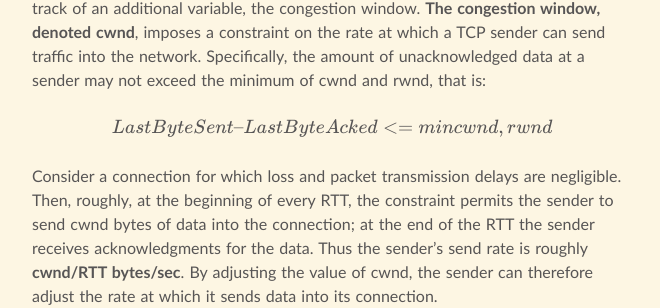
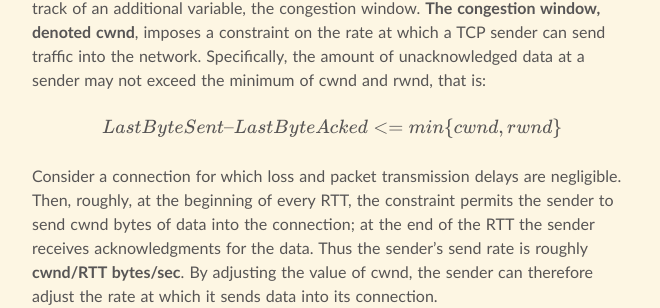
Before and after one commit to SaltyFish123/SaltyFish123.github.io, a Jekyll site: the page built from _posts/2022-08-04-Network_Transport_Layer.md, in a window 1280 px wide and 900 px high, scrolled down 13216 px. Shown: the part 144-452 px from the top of the window, without its empty margins (308-968 px from the left). Built offline with Jekyll 4.4.1, drawn with Linux system fonts in a browser that asks for light colours; nearby versions of some CDN libraries; comment, search, counter and statistics services are not loaded.

Commit message:
Modify formula latex syntax

```diff
--- a/_posts/2022-08-04-Network_Transport_Layer.md
+++ b/_posts/2022-08-04-Network_Transport_Layer.md
@@ -138,7 +138,7 @@ In this attack, the attacker(s) send a large number of TCP SYN segments, without
 
 Let's first examine **how a TCP sender limits the rate at which it sends traffic into its connection**. The TCP congestion-control mechanism operating at the sender keeps track of an additional variable, the congestion window. **The congestion window, denoted cwnd**, imposes a constraint on the rate at which a TCP sender can send traffic into the network. Specifically, the amount of unacknowledged data at a sender may not exceed the minimum of cwnd and rwnd, that is:
 
-$$ LastByteSent – LastByteAcked <= min{cwnd, rwnd} $$
+$$ LastByteSent – LastByteAcked <= min\{cwnd, rwnd\} $$
 
 Consider a connection for which loss and packet transmission delays are negligible. Then, roughly, at the beginning of every RTT, the constraint permits the sender to send cwnd bytes of data into the connection; at the end of the RTT the sender receives acknowledgments for the data. Thus the sender's send rate is roughly **cwnd/RTT bytes/sec**. By adjusting the value of cwnd, the sender can therefore adjust the rate at which it sends data into its connection.
 
```
